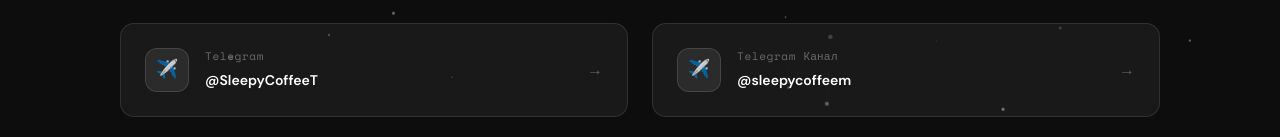
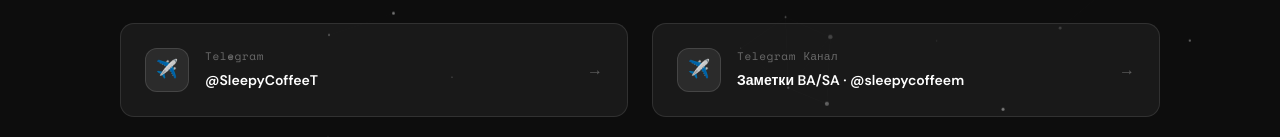
Before and after one commit to Arti-Ko/teta, a Next.js app: page / in a window 1280 px wide. Shown: the part 5104-5241 px from the top of the page. Built offline with nearby package versions, Linux system fonts and the light colour scheme; no server answers.

Commit message:
Update page.tsx

```diff
--- a/src/app/page.tsx
+++ b/src/app/page.tsx
@@ -323,8 +323,8 @@
               <div className="cc-arrow">→</div>
             </a>
             <a className="contact-card reveal d3" href="https://t.me/sleepycoffeem" target="_blank" rel="noopener noreferrer">
-              <div className="cc-icon">✈️</div>
-              <div><div className="cc-label">Telegram Канал</div><div className="cc-val">@sleepycoffeem</div></div>
+              <div className="cc-icon" aria-hidden="true">✈️</div>
+              <div><div className="cc-label">Telegram Канал</div><div className="cc-val">Заметки BA/SA · @sleepycoffeem</div></div>
               <div className="cc-arrow">→</div>
             </a>
             <a className="contact-card reveal d1" href="https://linkedin.com/in/kozyrenko" target="_blank" rel="noopener noreferrer">
```
